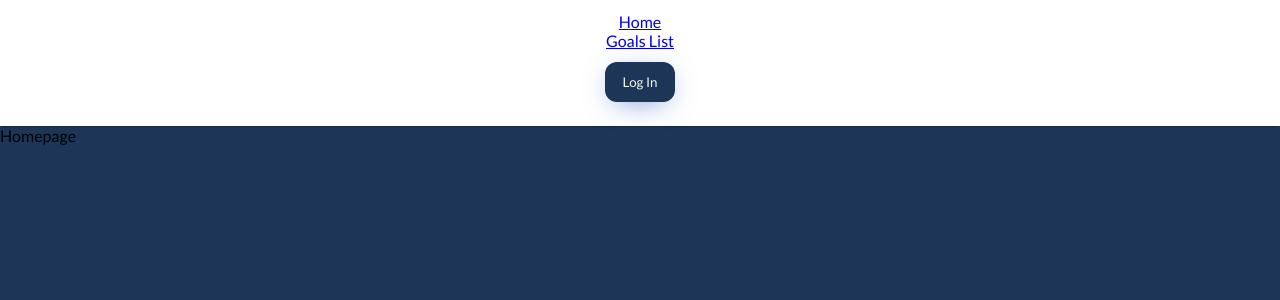
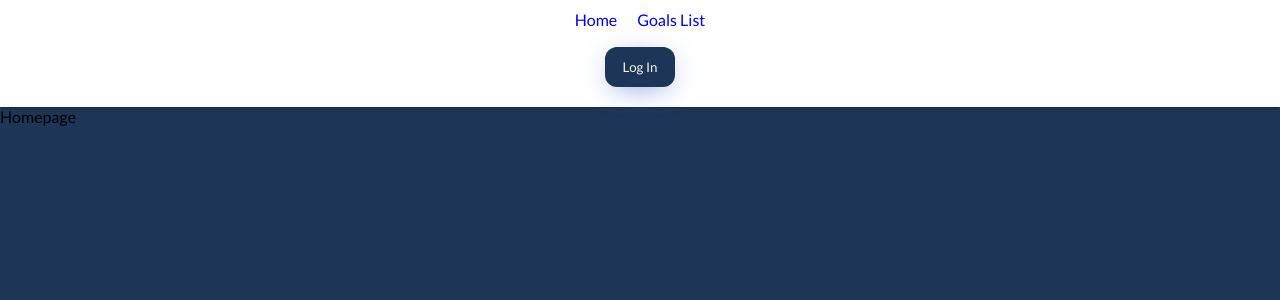
Before and after one commit to BorysMaciuch/goalsorganizer, a React (Create React App) app: page / in a window 1280 px wide. Shown: the top 300 px of the page. Built offline with nearby package versions, Linux system fonts and the light colour scheme; no server answers.

Commit message:
Add email to NavBar, change NavBar styling

```diff
--- a/src/components/NavBar/index.tsx
+++ b/src/components/NavBar/index.tsx
@@ -2,16 +2,20 @@ import React from "react";
 import { Link } from "react-router-dom";
 import LoginButton from "../LoginButton/index";
 import LogoutButton from "../LogoutButton/index";
-import { NavBarStyled } from "./styled";
+import { NavBarStyled, StyledLink, NavBarItemContainer } from "./styled";
 import { useAuth0 } from "@auth0/auth0-react";
 
 const NavBar: React.FC = () => {
-  const { isAuthenticated } = useAuth0();
+  const { isAuthenticated, user } = useAuth0();
   return (
     <NavBarStyled>
-      <Link to="/">Home</Link>
-      <Link to="/goalslist">Goals List</Link>
-      {isAuthenticated ? <LogoutButton /> : <LoginButton />}
+      <NavBarItemContainer>
+        <StyledLink to="/">Home</StyledLink>
+        <StyledLink to="/goalslist">Goals List</StyledLink>
+      </NavBarItemContainer>
+      <NavBarItemContainer>
+        {isAuthenticated ? <NavBarItemContainer><div>{user.email}</div><LogoutButton /> </NavBarItemContainer>: <LoginButton />}
+      </NavBarItemContainer>
     </NavBarStyled>
   );
 };
--- a/src/components/NavBar/styled.tsx
+++ b/src/components/NavBar/styled.tsx
@@ -1,16 +1,30 @@
 import styled from 'styled-components'
+import { Link } from 'react-router-dom'
 
 export const NavBarStyled = styled.div`
     display: flex;
-    flex-direction: 'row',
-    justify-content: center;
+    justify-content: space-between;
     align-items: center;
     width: 100%;
-    padding: 12px;
+    padding: 6px;
     background-color: ${({ theme }) => theme.colors.white};
     box-shadow: ${({ theme }) => theme.shadow.normal};
     @media (max-width: 1500px) {
         flex-direction: column;
     }
+`
+export const StyledLink = styled(Link)`
+    padding: 2px 10px;
+    text-decoration: none;
+    background
+    color: ${({ theme }) => theme.colors.main};
+`
 
+export const NavBarItemContainer = styled.div`
+    display: flex;
+    align-items: center;
+    padding: 2px 10px;
+    text-decoration: none;
+    background
+    color: ${({ theme }) => theme.colors.main};
 `
```
